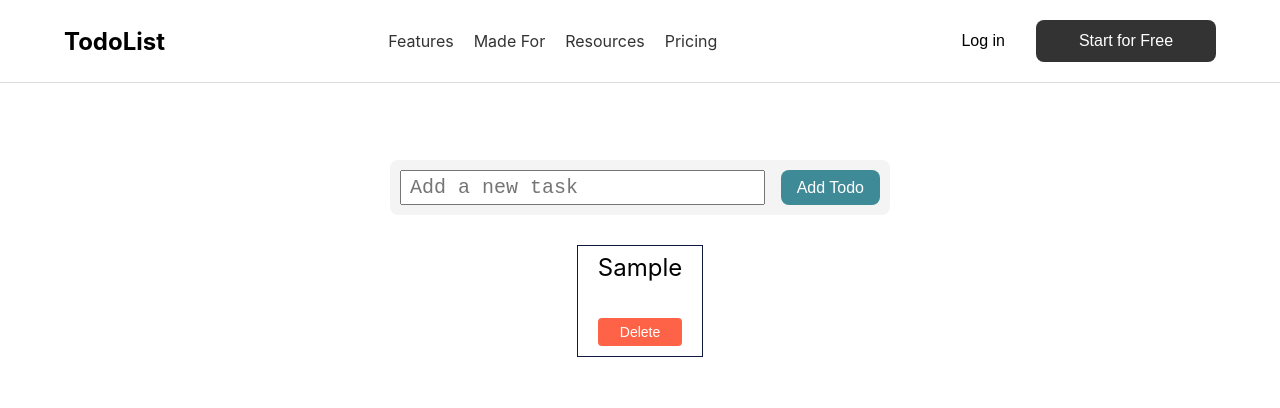
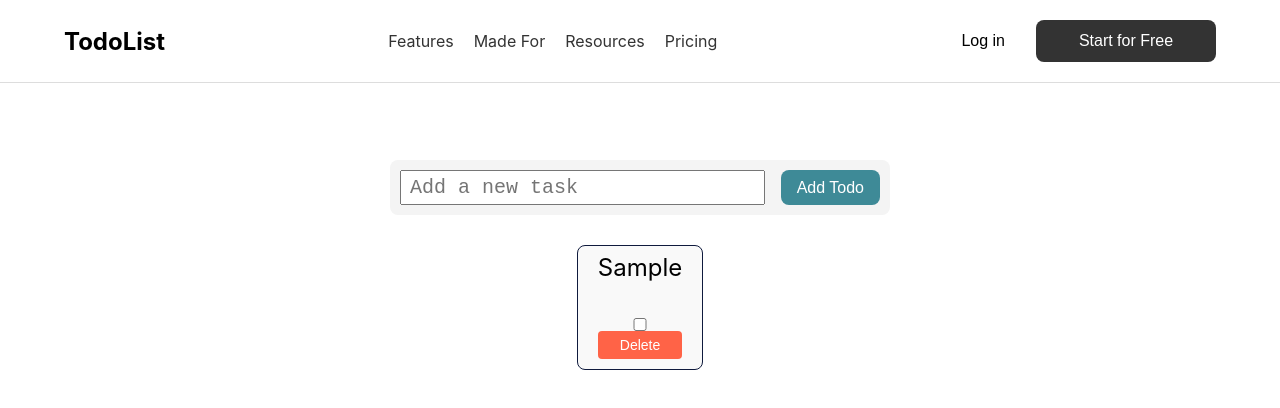
Before and after one commit to SAMKE-glitch/react_todo_app, a React (Create React App) app in the folder todo-list-app/: page / in a window 1280 px wide. Both pictures are taken after typing "Sample" into the empty fields and a click on the button "Add Todo". Shown: the top 408 px of the page. Built offline with nearby package versions, Linux system fonts and the light colour scheme.

Commit message:
toggle fucntion and checkbox

```diff
--- a/todo-list-app/src/App.js
+++ b/todo-list-app/src/App.js
@@ -17,12 +17,22 @@ const App = () => {
     const updatedTodos = todos.filter((todo) => todo.id !== id);
     setTodos(updatedTodos);
   };
+
+  // Toggle Todo completion logic
+  const toggleComplete = (id) => {
+    const updatedTodos = todos.map((todo) =>
+      todo.id === id ? { ...todo, completed: !todo.completed } : todo
+    );
+    setTodos(updatedTodos);
+  };
+
+
   return (
     <div className="app-container">
       <Header />
       <div id="todo-list">
         <TodoForm addTodo={addTodo} />
-        <TodoList todos={todos} deleteTodo={deleteTodo} />
+        <TodoList todos={todos} deleteTodo={deleteTodo} toggleComplete={toggleComplete} />
       </div>
     </div>
   );
--- a/todo-list-app/src/components/TodoItem.js
+++ b/todo-list-app/src/components/TodoItem.js
@@ -1,10 +1,16 @@
 import React from "react";
 import "../styles/TodoItem.css";
 
-const TodoItem = ({ todo, deleteTodo }) => {
+const TodoItem = ({ todo, deleteTodo, toggleComplete }) => {
   return (
     <div className="todo">
       <div className="todo-text">{todo.text}</div>
+        {/* Add checkbox for toggle complete */}
+        <input
+            type="checkbox"
+            checked={todo.completed}
+            onChange={() => toggleComplete(todo.id)}
+        />
       <button className="delete-btn" onClick={() => deleteTodo(todo.id)}>Delete</button>
     </div>
   );
--- a/todo-list-app/src/components/TodoList.js
+++ b/todo-list-app/src/components/TodoList.js
@@ -2,11 +2,11 @@ import React from "react";
 import TodoItem from "./TodoItem";
 import '../styles/TodoList.css';
 
-const TodoList = ({ todos, deleteTodo }) => {
+const TodoList = ({ todos, deleteTodo, toggleComplete }) => {
   return (
     <div className="todo-list">
       {todos.map((todo) => (
-       <TodoItem key={todo.id} todo={todo} deleteTodo={deleteTodo} />
+       <TodoItem key={todo.id} todo={todo} deleteTodo={deleteTodo} toggleComplete={toggleComplete} />
       ))}
     </div>
   );
--- a/todo-list-app/src/styles/TodoItem.css
+++ b/todo-list-app/src/styles/TodoItem.css
@@ -1,50 +1,82 @@
 /* TodoItem.css */
+
+/* Container for the todo item */
 .todo {
     display: flex;
     flex-direction: column;
-  border: 1px solid rgb(15, 26, 61);
-  padding: 10px 20px;
-  margin-bottom: 10px;
+    border: 1px solid rgb(15, 26, 61); /* Dark blue border */
+    padding: 10px 20px; /* Space inside the item */
+    margin-bottom: 10px; /* Space between items */
+    border-radius: 8px; /* Rounded corners */
+    background-color: #f9f9f9; /* Light background */
+    transition: background-color 0.3s ease; /* Smooth hover effect */
   }
 
+  /* Hover effect for todo items */
+  .todo:hover {
+    background-color: #eef2ff; /* Slightly darker background on hover */
+  }
+
+  /* Styling the text and checkbox container */
   .todo-text {
     font-size: 24px;
     line-height: 24px;
     margin-bottom: 1cm;
     display: flex;
-  align-self: center;
+    justify-content: space-between; /* This makes sure text and checkbox are on opposite ends */
+    align-items: center;
   }
 
-.todo input[type="checkbox"] {
-  transform: scale(1.8) translateY(1px);
-  margin: 0 16px 0 0;
-  cursor: pointer;
+  /* Checkbox styling */
+  .todo-text input[type="checkbox"] {
+    margin-right: 12px; /* Space between checkbox and text */
+    transform: scale(2.0); /* Larger checkbox */
+    cursor: pointer; /* Pointer cursor on hover */
+    accent-color: rgb(34, 139, 34); /* Green for checkbox (modern browsers only) */
   }
 
-.todo-actions {
-  display: flex;
-  justify-content: space-between;
-  margin-top: 10px;
+  /* Text styling with spacing */
+  .todo-text p {
+    margin: 0; /* Ensure no margin for the text */
+    transition: color 0.3s ease, text-decoration 0.3s ease; /* Smooth toggle */
   }
 
-.delete-btn {
-    font-size: 14px;
-    background-color: rgb(255, 99, 71); /* Tomato red for delete */
-    color: #fff;
-    border-radius: 4px;
-    border: none;
-    padding: 6px 12px;
-    cursor: pointer;
+  /* Completed todo styling */
+  .todo-text input[type="checkbox"]:checked + p {
+    text-decoration: line-through; /* Strikethrough for completed tasks */
+    color: gray; /* Dimmed color */
   }
 
-  .delete-btn:hover {
-    background-color: rgb(220, 20, 60); /* Crimson red for hover */
+  /* Action buttons container */
+  .todo-actions {
+    display: flex; /* Align buttons horizontally */
+    justify-content: space-between; /* Spread buttons apart */
+    margin-top: 10px; /* Space above the actions */
   }
 
-  .delete-btn:active {
-    background-color: rgb(139, 0, 0); /* Dark red for active state */
+  /* Delete button styling */
+  .delete-btn {
+    font-size: 14px; /* Button font size */
+    background-color: rgb(255, 99, 71); /* Tomato red */
+    color: #fff; /* White text */
+    border-radius: 4px; /* Rounded corners */
+    border: none; /* No border */
+    padding: 6px 12px; /* Padding inside the button */
+    cursor: pointer; /* Pointer cursor on hover */
+    transition: background-color 0.3s ease; /* Smooth hover effect */
   }
 
+  /* Delete button hover state */
+  .delete-btn:hover {
+    background-color: rgb(220, 20, 60); /* Crimson red */
+  }
+
+  /* Delete button active state */
+  .delete-btn:active {
+    background-color: rgb(139, 0, 0); /* Dark red */
+  }
+
+  /* Remove focus outline */
   .delete-btn:focus {
     outline: none;
   }
```
Lines whose indentation alone changed are shown as unchanged.
